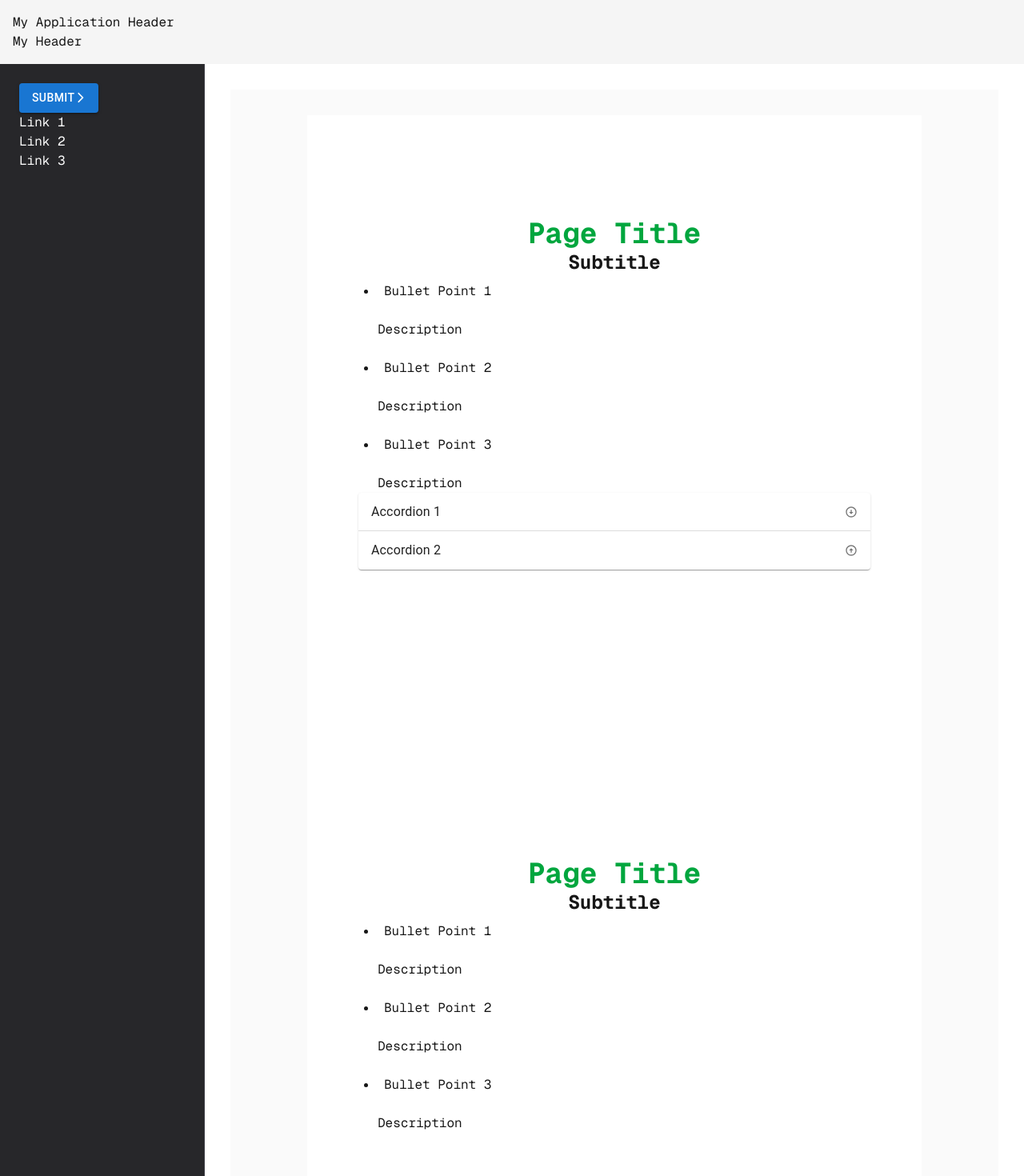
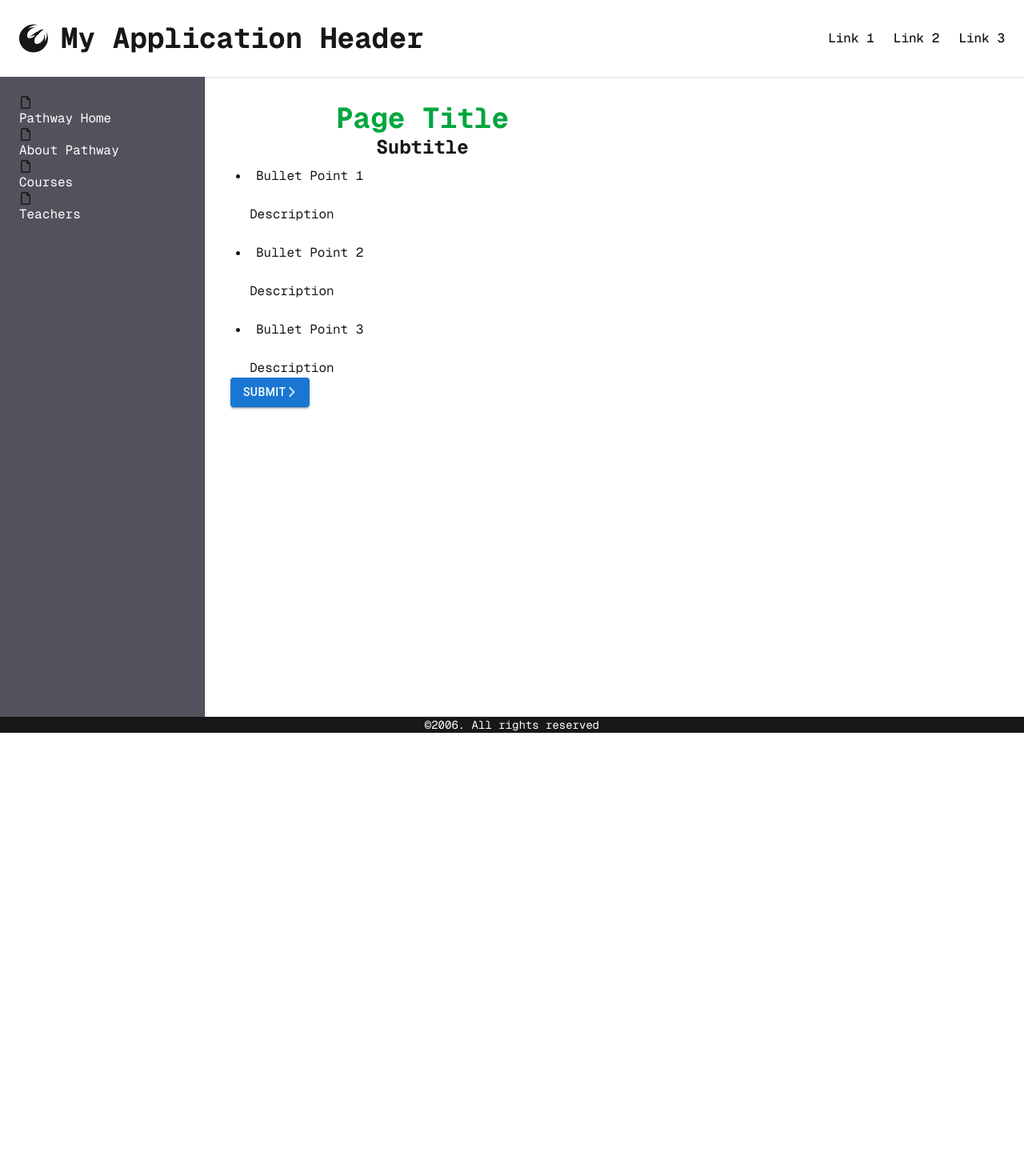
Before and after one commit to se001pe/peterson-543-new, a Next.js app: page / in a window 1280 px wide. Shown: the top 1470 px of the page at 80% size. After the commit the page ends 916 px from the top, so only its background shows below. Built offline with nearby package versions, Linux system fonts and the light colour scheme.

Commit message:
changes for assignment 4

```diff
--- a/app/page.tsx
+++ b/app/page.tsx
@@ -1,10 +1,11 @@
 /*import Image from "next/image";*/
 import Intro from "@/components/intro";
 import AccordionUI from "@/layout/ui/accordion";
+import ButtonUI from "@/layout/ui/button";
 export default function Home() {
   return (
-    <div className="flex flex-col min-h-screen items-center justify-center bg-zinc-50 font-sans dark:bg-black py-8">
-      <main className="flex min-h-screen w-full max-w-3xl flex-col items-start justify-start py-32 px-16 bg-white dark:bg-black sm:items-start">
+    <div className="flex gap-6">
+      <div className = "w-1/2">
         <h1 className = "w-full text-4xl font-bold text-center text-green-600">Page Title</h1>
         <h3 className = "w-full text-2xl font-bold text-center">Subtitle</h3>
         <ul className = "list-disc pl-6 space-y-4">
@@ -12,18 +13,8 @@ export default function Home() {
           <li className = "p-2">Bullet Point 2</li><p>Description</p>
           <li className = "p-2">Bullet Point 3</li><p>Description</p>
         </ul>
-      <AccordionUI />
-      </main>
-
-      <main className="flex min-h-screen w-full max-w-3xl flex-col items-start justify-start py-32 px-16 bg-white dark:bg-black sm:items-start">
-        <h1 className = "w-full text-4xl font-bold text-center text-green-600">Page Title</h1>
-        <h3 className = "w-full text-2xl font-bold text-center">Subtitle</h3>
-        <ul className = "list-disc pl-6 space-y-4">
-          <li className = "p-2">Bullet Point 1</li><p>Description</p>
-          <li className = "p-2">Bullet Point 2</li><p>Description</p>
-          <li className = "p-2">Bullet Point 3</li><p>Description</p>
-        </ul>
-    </main>
+        <ButtonUI />
+    </div>
   </div>
   );
 }
--- a/layout/aside.tsx
+++ b/layout/aside.tsx
@@ -1,15 +1,21 @@
 'use client';
 import React from 'react';
 import ButtonUI from "@/layout/ui/button";
+import { FaRegFile } from "react-icons/fa6";
 const Aside: React.FC = () => {
   return (
-    <aside className="w-64 bg-zinc-800 p-6 border-r border-zinc-700">
-        <ButtonUI />
-        <p className="text-base text-white">Link 1</p>
-        <p className="text-base text-white">Link 2</p>
-        <p className="text-base text-white">Link 3</p>
+    <aside className="w-64 bg-zinc-600 p-6 border-r border-zinc-700">
+        <FaRegFile />
+        <p className="text-base text-white">Pathway Home</p>
+        <FaRegFile />
+        <p className="text-base text-white">About Pathway</p>
+        <FaRegFile />
+        <p className="text-base text-white">Courses</p>
+        <FaRegFile />
+        <p className="text-base text-white">Teachers</p>
 
     </aside>
+
   );
 }
 export default Aside;
--- a/layout/header.tsx
+++ b/layout/header.tsx
@@ -1,10 +1,18 @@
 'use client';
 import React from 'react';
+import { FaPhoenixSquadron } from 'react-icons/fa6';
 const Header: React.FC = () => {
 return (
-    <header style={{ padding: '1rem', backgroundColor:'#f5f5f5' }}>
-        <h1>My Application Header</h1>
-        <h3>My Header</h3>
+    <header className = "flex items-center justify-between h-24 px-6 bg-white shadow ">
+        <div className = "flex items-center space-x-4">
+            <FaPhoenixSquadron className = "text-4xl"/>
+            <h1 className = "text-4xl font-bold">My Application Header </h1>
+        </div>
+        <nav className = "flex space-x-6 text-base font-medium">
+            <a href= "#" className = "hover:text-blue-600">Link 1</a>
+            <a href= "#" className = "hover:text-blue-600">Link 2</a>
+            <a href= "#" className = "hover:text-blue-600">Link 3</a>
+        </nav>
     </header>
     );
 };
--- a/layout/ui/button.tsx
+++ b/layout/ui/button.tsx
@@ -5,7 +5,7 @@ import Button from "@mui/material/Button";
 const ButtonUI: React.FC = () => {
     return (
         <div>
-            <Button variant = "contained"> Submit<FaChevronRight/> </Button>
+        <Button variant = "contained"> Submit<FaChevronRight/> </Button>
         </div>
     );
   };
```
